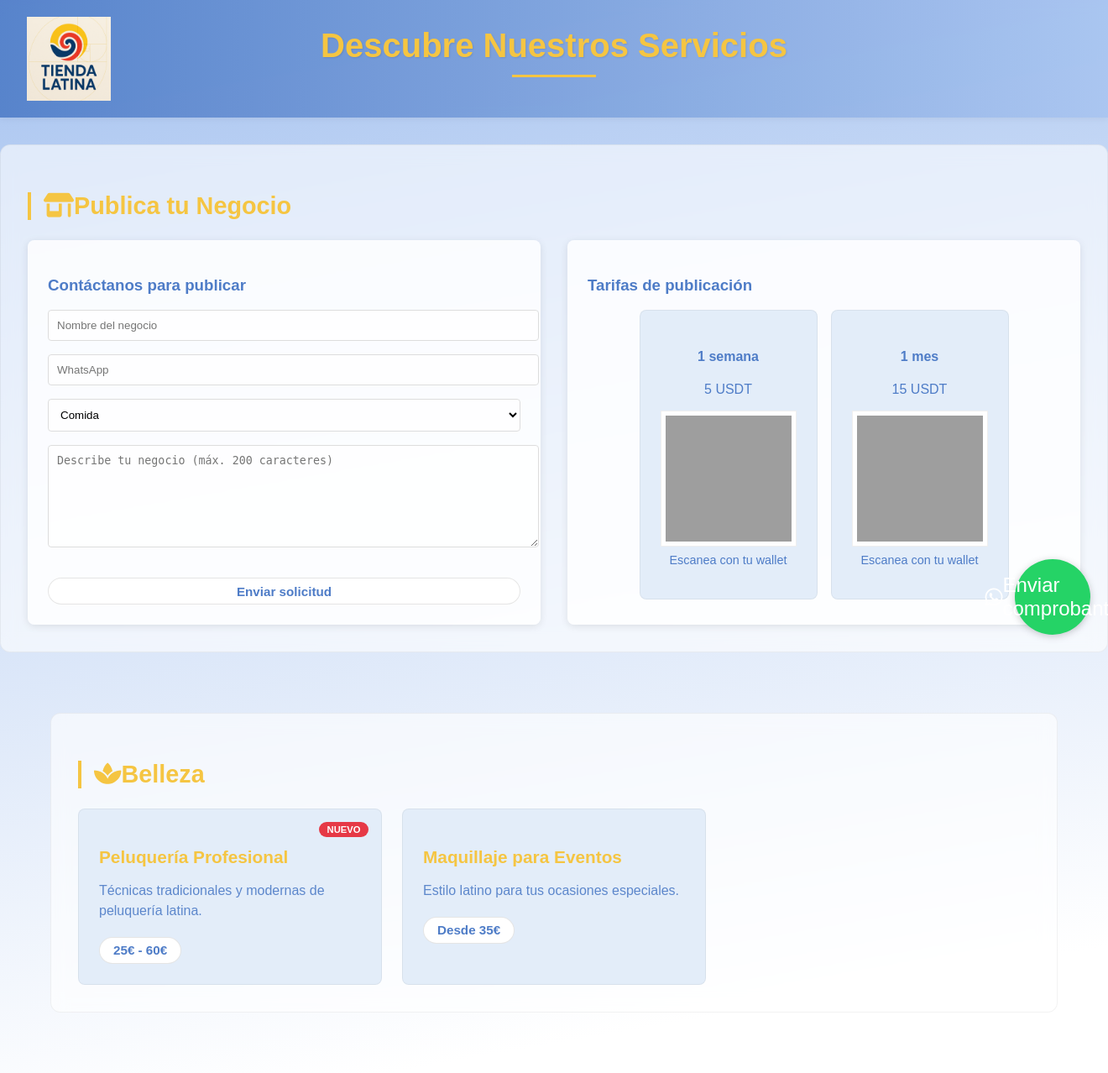
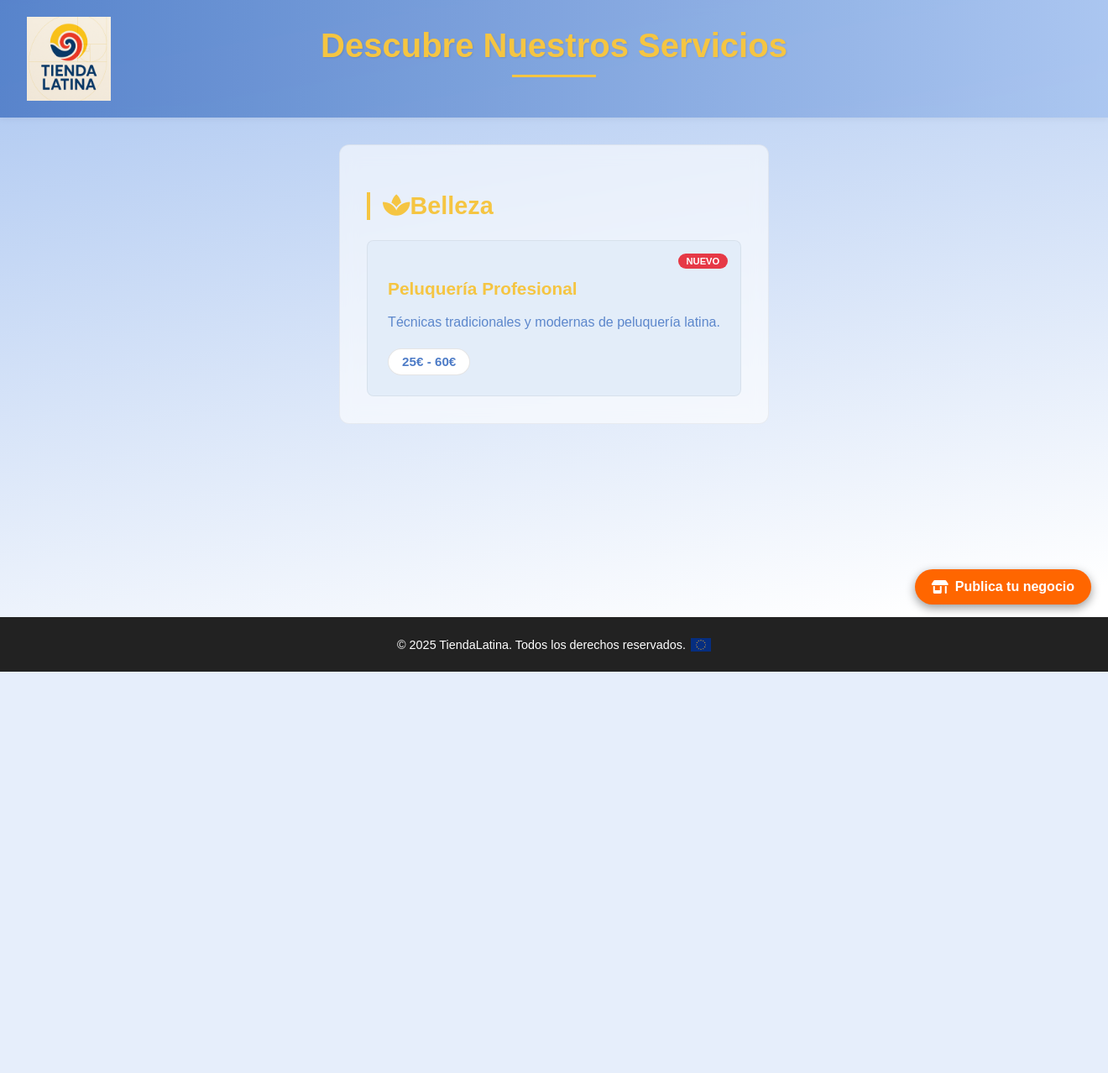
Before and after one commit to Construyendodesde0/proyectos, a PHP site: page /servicios/servicios.html in a window 1320 px wide; the page is wider, and only the part inside the window is pictured. Shown: that part at 84% size. After the commit the page ends 800 px from the top of that part, so only its background shows below. Run offline with PHP 8.4, Linux system fonts and the light colour scheme; grey boxes are pictures that could not be loaded.

Commit message:
footer, y pagina secundaria

```diff
--- a/servicios/estilo/style.css
+++ b/servicios/estilo/style.css
@@ -2,12 +2,22 @@
 
 :root {
     --rojo: #E63946;
-    --dorado:  #f5c542;
-    --azul-header: #4e7cc7;       /* Azul claro */
-    --azul-hero: #a8c4f0;         /* Azul muy suave */
-    --azul-card: #e3edf9;         /* Azul claro translúcido */
+    --dorado: #f5c542;
+    --azul-header: #4e7cc7;
+    --azul-hero: #a8c4f0;
+    --azul-card: #e3edf9;
     --blanco: #ffffff;
     --gris-claro: #f9f9f9;
+}
+
+
+/* Estilos Generales */
+
+html, body {
+    height: 100%;
+    margin: 0;
+    display: flex;
+    flex-direction: column;
 }
 
 body.servicios {
@@ -63,10 +76,12 @@
     display: block;
 }
 
+/* Main Content */
 .servicios-main {
     max-width: 1200px;
     margin: 0 auto;
     padding: 2rem 1rem;
+    flex: 1;
 }
 
 .categoria-servicios {
@@ -159,21 +174,70 @@
     text-transform: uppercase;
 }
 
-/* Estilos para la sección de emprendedores */
-.emprendedores-container {
+.btn-emprendedor {
+    position: fixed;
+    bottom: 80px;
+    right: 20px;
+    background-color: #ff6600;
+    color: white;
+    border: none;
+    border-radius: 50px;
+    padding: 12px 20px;
+    font-size: 1rem;
+    font-weight: bold;
+    cursor: pointer;
+    box-shadow: 0 4px 12px rgba(0,0,0,0.4);
+    z-index: 1000;
     display: flex;
-    flex-wrap: wrap;
-    gap: 2rem;
-    justify-content: center;
+    align-items: center;
+    gap: 8px;
 }
 
-.contacto-form, .pago-section {
-    flex: 1;
-    min-width: 300px;
-    background: rgba(255, 255, 255, 0.8);
-    padding: 1.5rem;
-    border-radius: 8px;
-    box-shadow: 0 2px 10px rgba(0,0,0,0.1);
+
+.btn-emprendedor:hover {
+    transform: translateY(-3px);
+    box-shadow: 0 6px 16px rgba(0,0,0,0.2);
+}
+
+.panel-emprendedor {
+    display: none;
+    position: fixed;
+    top: 0;
+    left: 0;
+    width: 100%;
+    height: 100%;
+    background: rgba(0,0,0,0.8);
+    backdrop-filter: blur(5px);
+    z-index: 1000;
+    padding: 2rem;
+    box-sizing: border-box;
+    overflow-y: auto;
+}
+
+.cerrar-panel {
+    position: absolute;
+    top: 20px;
+    right: 20px;
+    background: none;
+    border: none;
+    color: white;
+    font-size: 2rem;
+    cursor: pointer;
+}
+
+.emprendedores-container {
+    background: white;
+    max-width: 600px;
+    margin: 2rem auto;
+    padding: 2rem;
+    border-radius: 10px;
+    position: relative;
+}
+
+.contacto-form h3 {
+    color: var(--azul-header);
+    text-align: center;
+    margin-bottom: 1.5rem;
 }
 
 .contacto-form input,
@@ -209,40 +352,24 @@
     background: white;
 }
 
-.nota {
-    font-size: 0.9rem;
-    color: var(--azul-header);
+.whatsapp-link {
+    display: block;
     text-align: center;
-    margin-top: 0.5rem;
-}
-
-.whatsapp-float {
-    position: fixed;
-    bottom: 20px;
-    right: 20px;
     background: #25D366;
     color: white;
-    padding: 15px;
-    border-radius: 50%;
-    font-size: 1.5rem;
-    box-shadow: 0 2px 10px rgba(0,0,0,0.2);
-    z-index: 1000;
-    display: flex;
-    align-items: center;
-    justify-content: center;
-    width: 60px;
-    height: 60px;
+    padding: 10px;
+    border-radius: 5px;
+    margin-top: 1rem;
     text-decoration: none;
 }
 
-
-/* Celulares */
+/* Responsive */
 @media (max-width: 768px) {
     .servicios-grid {
         grid-template-columns: 1fr;
     }
 
-    .servicios-titulo {
+    .titulo {
         font-size: 2rem;
     }
 
@@ -258,17 +385,49 @@
         height: 80px;
     }
 
+    .btn-emprendedor {
+        bottom: 80px;
+        right: 16px;
+        padding: 10px 18px;
+        font-size: 0.9rem;
+    }
+
     .emprendedores-container {
+        padding: 1.5rem;
+        margin: 1rem auto;
+    }
+
+    .tarifas {
         flex-direction: column;
     }
+}
 
-    .contacto-form, .pago-section {
-        width: 100%;
-    }
+.footer {
+    background-color: #222;
+    color: #fff;
+    text-align: center;
+    padding: 10px 10px;
+    font-size: 0.9rem;
+}
 
-    .whatsapp-float {
-        width: 50px;
-        height: 50px;
-        font-size: 1.2rem;
-    }
+.footer-contenido {
+    display: flex;
+    flex-direction: row;
+    align-items: center;
+    justify-content: center;
+    gap: 6px;
+    text-align: center;
 }
+
+.footer-eu {
+    display: flex;
+    align-items: center;
+    gap: 10px;
+    font-size: 0.85rem;
+    opacity: 0.8;
+}
+
+.eu-flag {
+    width: 24px;
+    height: auto;
+}
--- a/servicios/servicios.html
+++ b/servicios/servicios.html
@@ -18,53 +18,94 @@
 
     </header>
 
-    <main class="emprendedores">
-        <section class="categoria-servicios" style="margin-top: 2rem;">
-            <h2 class="categoria-titulo"><i class="fas fa-store-alt"></i> Publica tu Negocio</h2>
+    <!-- Botón flotante para emprendedores -->
+    <button class="btn-emprendedor" id="btnEmprendedor">
+        <i class="fas fa-store-alt"></i> Publica tu negocio
+    </button>
+
+   <!-- Panel desplegable -->
+<div class="panel-emprendedor" id="panelEmprendedor">
+    <button class="cerrar-panel" id="cerrarPanel">&times;</button>
+
     <div class="emprendedores-container">
         <!-- Formulario Netlify -->
         <div class="contacto-form">
-                    <h3>Contáctanos para publicar</h3>
-                    <form name="emprendedor" method="POST" data-netlify="true">
+            <h3>¿Quieres aparecer aquí?</h3>
+            <form name="emprendedor" method="POST" data-netlify="true" data-netlify-recaptcha="true">
                 <input type="hidden" name="form-name" value="emprendedor">
                 <input type="text" name="nombre" placeholder="Nombre del negocio" required>
                 <input type="tel" name="telefono" placeholder="WhatsApp" required>
-                        <select name="servicio">
+
+                <select name="servicio" required>
+                    <option value="" disabled selected>Selecciona tu categoría</option>
                     <option value="comida">Comida</option>
                     <option value="belleza">Belleza</option>
                     <option value="reparaciones">Reparaciones</option>
-                            <option value="otros">Otros servicios</option>
                 </select>
-                        <textarea name="descripcion" placeholder="Describe tu negocio (máx. 200 caracteres)" maxlength="200"></textarea>
-                        <button type="submit" class="servicio-precio" style="width: 100%; margin-top: 1rem;">Enviar solicitud</button>
+
+                <!-- Aquí Netlify inyectará el CAPTCHA -->
+                <div data-netlify-recaptcha="true"></div>
+                <button type="submit" class="btn-enviar">Solicitar información</button>
             </form>
+
+            <div class="opciones-pago">
+                <div class="opcion-pago">
+                    <p>¿Prefieres pagar con crypto?</p>
+                    <button class="btn-pago btn-crypto" id="btnMostrarQR">
+                        <i class="fab fa-bitcoin"></i> Ver opciones
+                    </button>
                 </div>
 
-                <!-- Métodos de Pago -->
-                <div class="pago-section">
-                    <h3>Tarifas de publicación</h3>
+                <div class="opcion-pago">
+                    <p>¿Prefieres pagar con MB Way?</p>
+                    <button class="btn-pago btn-mbway" id="btnMbway">
+                        <img src="imagenes/mbway.png" alt="MB Way" class="icono-mbway"> Pagar con MB Way
+                    </button>
+                </div>
+            </div>
+        </div>
+
+        <!-- Sección QR -->
+        <div class="crypto-section" id="cryptoSection">
+            <h3><i class="fas fa-qrcode"></i> Pago con USDT</h3>
             <div class="tarifas">
-                        <div class="servicio-card" style="text-align: center;">
+                <div class="tarifa">
                     <h4>1 semana</h4>
                     <p>5 USDT</p>
                     <img src="../imagenes/qr_binance.png" alt="QR Binance" class="qr-pago">
-                            <p class="nota">Escanea con tu wallet</p>
                 </div>
-                        <div class="servicio-card" style="text-align: center;">
+                <div class="tarifa">
                     <h4>1 mes</h4>
                     <p>15 USDT</p>
                     <img src="../imagenes/qr_binance.png" alt="QR Binance" class="qr-pago">
-                            <p class="nota">Escanea con tu wallet</p>
                 </div>
             </div>
             <a href="https://wa.me/931307446?text=He%20realizado%20el%20pago%20de%20publicación"
-                       class="whatsapp-float">
+               class="whatsapp-link">
+               <i class="fab fa-whatsapp"></i> Enviar comprobante
+            </a>
+        </div>
+
+        <div class="mbway-section" id="mbwaySection" style="display: none;">
+            <h3><i class="fas fa-euro-sign"></i> Pago con MB Way</h3>
+            <div class="tarifas">
+                <div class="tarifa">
+                    <h4>1 semana</h4>
+                    <p>5€</p>
+                    <p>Número MB Way: <strong>912 345 678</strong></p>
+                </div>
+                <div class="tarifa">
+                    <h4>1 mes</h4>
+                    <p>15€</p>
+                    <p>Número MB Way: <strong>912 345 678</strong></p>
+                </div>
+            </div>
+            <a href="https://wa.me/931307446?text=He%20pagado%20con%20MB%20Way" class="whatsapp-link">
                 <i class="fab fa-whatsapp"></i> Enviar comprobante
             </a>
         </div>
     </div>
-        </section>
-    </main>
+</div>
 
     <main class="servicios-main">
         <!-- Sección Belleza -->
@@ -78,17 +119,18 @@
                     <span class="servicio-precio">25€ - 60€</span>
                 </article>
 
-                <article class="servicio-card">
-                    <h3 class="servicio-nombre">Maquillaje para Eventos</h3>
-                    <p class="servicio-descripcion">Estilo latino para tus ocasiones especiales.</p>
-                    <span class="servicio-precio">Desde 35€</span>
-                </article>
-
                 <!-- Más servicios... -->
             </div>
         </section>
-
-        <!-- Más secciones... -->
     </main>
+<script src="script/script.js"></script>
+<footer class="footer">
+    <div class="footer-contenido">
+        <p>&copy; 2025 TiendaLatina. Todos los derechos reservados.</p>
+        <div class="footer-eu">
+            <img src="imagenes/eu_flag.png" alt="Unión Europea" title="Unión Europea" class="eu-flag">
+        </div>
+    </div>
+</footer>
 </body>
 </html>
```
Also changed, not shown: other parts of servicios/estilo/style.css (+83 -1 lines), estilo/estilo.css (+20 -2 lines), index.html (+5 -2 lines), servicios/script/script.js (added, +31 -0 lines), imagenes/eu_flag.png (added), servicios/imagenes/eu_flag.png (added), servicios/imagenes/mbway.png (added). Lines whose indentation alone changed are shown as unchanged.
